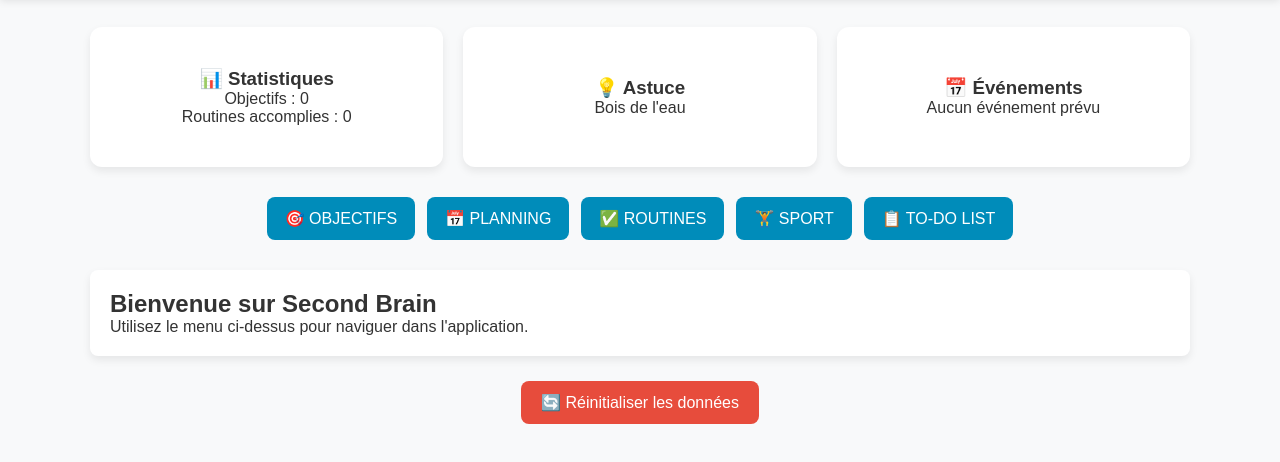
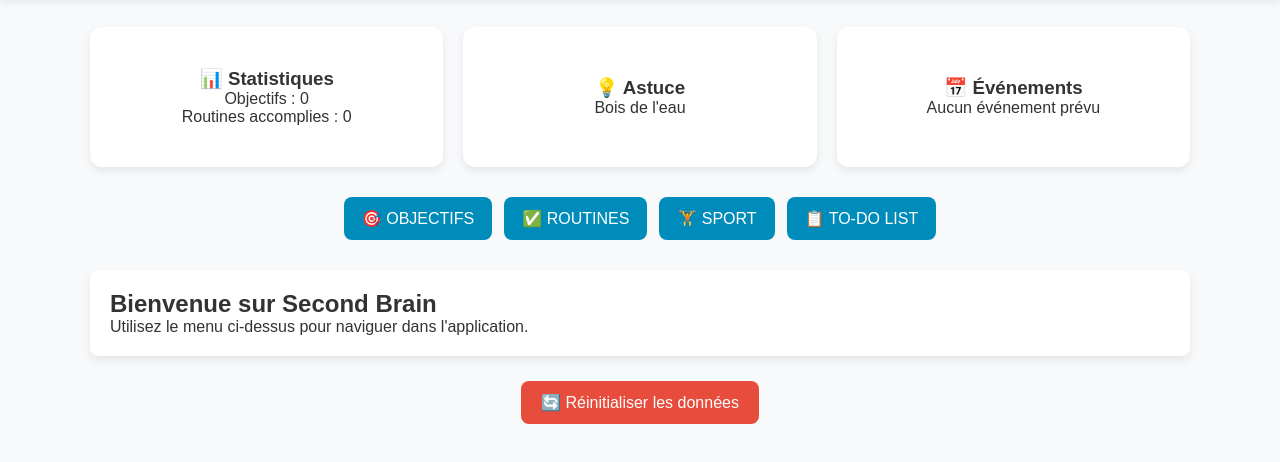
Before and after one commit to angelof1910/second-brain, a plain HTML site: page index.html in a window 1280 px wide. Shown: the part 74-536 px from the top of the page. Drawn offline with Linux system fonts and the light colour scheme.

Commit message:
Update index.html

```diff
--- a/index.html
+++ b/index.html
@@ -2,14 +2,9 @@
 <html lang="fr">
 <head>
   <meta charset="UTF-8">
-  <!-- INDISPENSABLE pour le responsive mobile -->
   <meta name="viewport" content="width=device-width, initial-scale=1.0">
-
   <title>Second Brain</title>
-  <!-- Lien vers le fichier CSS -->
   <link href="styles.css" rel="stylesheet">
-
-  <!-- Lien vers le script JS -->
   <script defer src="script.js"></script>
 </head>
 <body>
@@ -31,18 +26,17 @@
         <h3>💡 Astuce</h3>
         <p>Chargement...</p>
       </div>
-      <!-- Carte Événements à venir -->
+      <!-- Carte Événements -->
       <div class="card" id="eventsCard">
         <h3>📅 Événements</h3>
         <p>Aucun événement</p>
       </div>
     </div>
 
-    <!-- Menu de navigation -->
+    <!-- Menu de navigation : on retire le bouton Planning -->
     <div class="dashboard-bottom-section">
       <div class="bottom-grid">
         <button class="nav-button" data-page="objectifs">🎯 OBJECTIFS</button>
-        <button class="nav-button" data-page="planning">📅 PLANNING</button>
         <button class="nav-button" data-page="routines">✅ ROUTINES</button>
         <button class="nav-button" data-page="sport">🏋️ SPORT</button>
         <button class="nav-button" data-page="todolist">📋 TO-DO LIST</button>
@@ -50,7 +44,7 @@
     </div>
   </div>
 
-  <!-- Contenu dynamique (sera mis à jour selon la navigation) -->
+  <!-- Contenu dynamique -->
   <div id="content"></div>
 
   <!-- Modal d'ajout d'événement pour le planning -->
@@ -62,16 +56,12 @@
         <input type="hidden" id="eventDate">
         <label for="eventTime">Heure :</label>
         <input type="time" id="eventTime" required>
-
         <label for="eventPlace">Lieu :</label>
         <input type="text" id="eventPlace" placeholder="Lieu">
-
         <label for="eventTitle">Titre :</label>
         <input type="text" id="eventTitle" required>
-
         <label for="eventNotes">Notes :</label>
         <textarea id="eventNotes"></textarea>
-
         <button type="submit">Ajouter l'événement</button>
       </form>
     </div>
```
